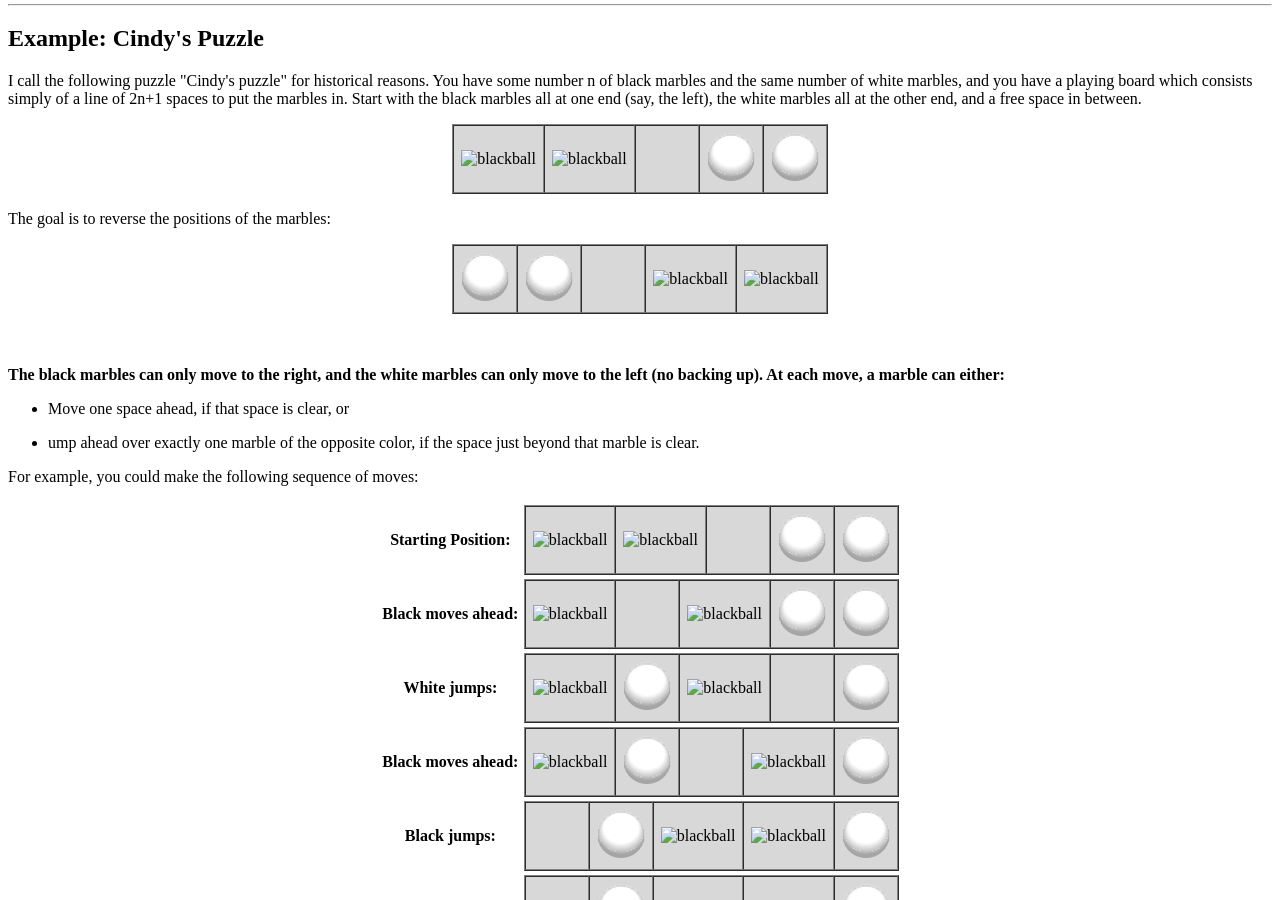
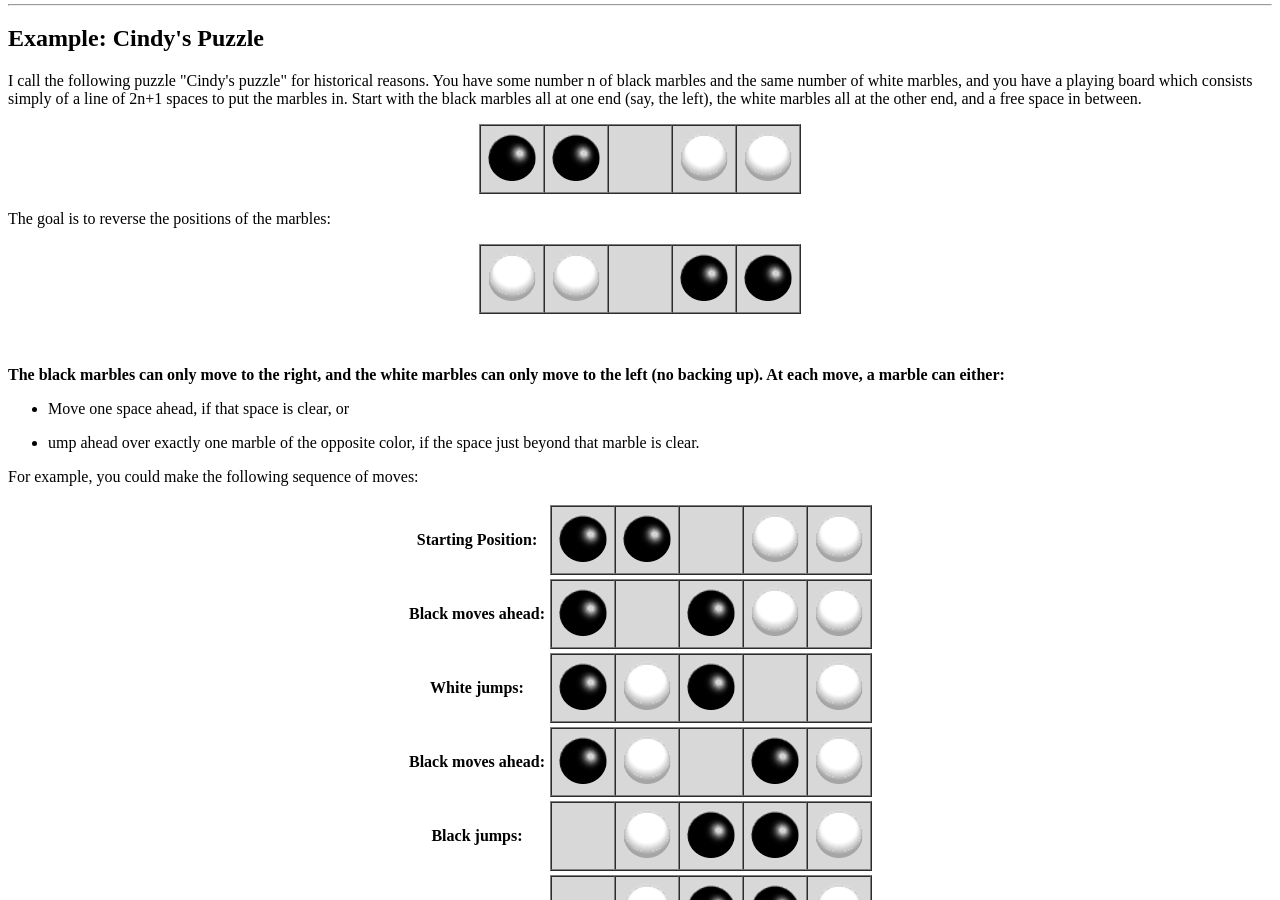
Before and after one commit to princerajchauhan/Backtracking-Project, a plain HTML site: page index.html in a window 1280 px wide. Shown: the part 11100-12000 px from the top of the page. Drawn offline with Linux system fonts and the light colour scheme; the site is published under a folder, as on GitHub Pages, so addresses that start at the root find nothing.

Commit message:
Blackball source

```diff
--- a/index.html
+++ b/index.html
@@ -755,8 +755,8 @@
 
     <table border="1px" cellspacing="0" cellpadding="7px" align="center">
         <tr>
-            <td bgcolor="#D8D8D8"><img src="/black-ball/black-ball.png" alt="blackball"></td>
-            <td bgcolor="#D8D8D8"><img src="/black-ball/black-ball.png" alt="blackball"></td>
+            <td bgcolor="#D8D8D8"><img src="./black-ball/black-ball.png" alt="blackball"></td>
+            <td bgcolor="#D8D8D8"><img src="./black-ball/black-ball.png" alt="blackball"></td>
             <td bgcolor="#D8D8D8" width="48px"></td>
             <td bgcolor="#D8D8D8"><img src="./white-ball/white-ball.png" alt="whiteball"></td>
             <td bgcolor="#D8D8D8"><img src="./white-ball/white-ball.png" alt="whiteball"></td>
@@ -770,8 +770,8 @@
             <td bgcolor="#D8D8D8"><img src="./white-ball/white-ball.png" alt="whiteball"></td>
             <td bgcolor="#D8D8D8"><img src="./white-ball/white-ball.png" alt="whiteball"></td>
             <td bgcolor="#D8D8D8" width="48px"></td>
-            <td bgcolor="#D8D8D8"><img src="/black-ball/black-ball.png" alt="blackball"></td>
-            <td bgcolor="#D8D8D8"><img src="/black-ball/black-ball.png" alt="blackball"></td>
+            <td bgcolor="#D8D8D8"><img src="./black-ball/black-ball.png" alt="blackball"></td>
+            <td bgcolor="#D8D8D8"><img src="./black-ball/black-ball.png" alt="blackball"></td>
         </tr>
     </table><br><br>
     <p><b>The black marbles can only move to the right, and the white marbles can only move to the left (no backing up).
@@ -796,8 +796,8 @@
             <td>
                 <table border="1px" cellspacing="0" cellpadding="7px" align="center">
                     <tr>
-                        <td bgcolor="#D8D8D8"><img src="/black-ball/black-ball.png" alt="blackball"></td>
-                        <td bgcolor="#D8D8D8"><img src="/black-ball/black-ball.png" alt="blackball"></td>
+                        <td bgcolor="#D8D8D8"><img src="./black-ball/black-ball.png" alt="blackball"></td>
+                        <td bgcolor="#D8D8D8"><img src="./black-ball/black-ball.png" alt="blackball"></td>
                         <td bgcolor="#D8D8D8" width="48px"></td>
                         <td bgcolor="#D8D8D8"><img src="./white-ball/white-ball.png" alt="whiteball"></td>
                         <td bgcolor="#D8D8D8"><img src="./white-ball/white-ball.png" alt="whiteball"></td>
@@ -810,9 +810,9 @@
             <td>
                 <table border="1px" cellspacing="0" cellpadding="7px" align="center">
                     <tr>
-                        <td bgcolor="#D8D8D8"><img src="/black-ball/black-ball.png" alt="blackball"></td>
+                        <td bgcolor="#D8D8D8"><img src="./black-ball/black-ball.png" alt="blackball"></td>
                         <td bgcolor="#D8D8D8" width="48px"></td>
-                        <td bgcolor="#D8D8D8"><img src="/black-ball/black-ball.png" alt="blackball"></td>
+                        <td bgcolor="#D8D8D8"><img src="./black-ball/black-ball.png" alt="blackball"></td>
                         <td bgcolor="#D8D8D8"><img src="./white-ball/white-ball.png" alt="whiteball"></td>
                         <td bgcolor="#D8D8D8"><img src="./white-ball/white-ball.png" alt="whiteball"></td>
                     </tr>
@@ -824,9 +824,9 @@
             <td>
                 <table border="1px" cellspacing="0" cellpadding="7px" align="center">
                     <tr>
-                        <td bgcolor="#D8D8D8"><img src="/black-ball/black-ball.png" alt="blackball"></td>
+                        <td bgcolor="#D8D8D8"><img src="./black-ball/black-ball.png" alt="blackball"></td>
                         <td bgcolor="#D8D8D8"><img src="./white-ball/white-ball.png" alt="whiteball"></td>
-                        <td bgcolor="#D8D8D8"><img src="/black-ball/black-ball.png" alt="blackball"></td>
+                        <td bgcolor="#D8D8D8"><img src="./black-ball/black-ball.png" alt="blackball"></td>
                         <td bgcolor="#D8D8D8" width="48px"></td>
                         <td bgcolor="#D8D8D8"><img src="./white-ball/white-ball.png" alt="whiteball"></td>
                     </tr>
@@ -838,10 +838,10 @@
             <td>
                 <table border="1px" cellspacing="0" cellpadding="7px" align="center">
                     <tr>
-                        <td bgcolor="#D8D8D8"><img src="/black-ball/black-ball.png" alt="blackball"></td>
+                        <td bgcolor="#D8D8D8"><img src="./black-ball/black-ball.png" alt="blackball"></td>
                         <td bgcolor="#D8D8D8"><img src="./white-ball/white-ball.png" alt="whiteball"></td>
                         <td bgcolor="#D8D8D8" width="48px"></td>
-                        <td bgcolor="#D8D8D8"><img src="/black-ball/black-ball.png" alt="blackball"></td>
+                        <td bgcolor="#D8D8D8"><img src="./black-ball/black-ball.png" alt="blackball"></td>
                         <td bgcolor="#D8D8D8"><img src="./white-ball/white-ball.png" alt="whiteball"></td>
                     </tr>
                 </table>
@@ -854,8 +854,8 @@
                     <tr>
                         <td bgcolor="#D8D8D8" width="48px"></td>
                         <td bgcolor="#D8D8D8"><img src="./white-ball/white-ball.png" alt="whiteball"></td>
-                        <td bgcolor="#D8D8D8"><img src="/black-ball/black-ball.png" alt="blackball"></td>
-                        <td bgcolor="#D8D8D8"><img src="/black-ball/black-ball.png" alt="blackball"></td>
+                        <td bgcolor="#D8D8D8"><img src="./black-ball/black-ball.png" alt="blackball"></td>
+                        <td bgcolor="#D8D8D8"><img src="./black-ball/black-ball.png" alt="blackball"></td>
                         <td bgcolor="#D8D8D8"><img src="./white-ball/white-ball.png" alt="whiteball"></td>
                     </tr>
                 </table>
@@ -868,8 +868,8 @@
                     <tr>
                         <td bgcolor="#D8D8D8" width="48px"></td>
                         <td bgcolor="#D8D8D8"><img src="./white-ball/white-ball.png" alt="whiteball"></td>
-                        <td bgcolor="#D8D8D8"><img src="/black-ball/black-ball.png" alt="blackball"></td>
-                        <td bgcolor="#D8D8D8"><img src="/black-ball/black-ball.png" alt="blackball"></td>
+                        <td bgcolor="#D8D8D8"><img src="./black-ball/black-ball.png" alt="blackball"></td>
+                        <td bgcolor="#D8D8D8"><img src="./black-ball/black-ball.png" alt="blackball"></td>
                         <td bgcolor="#D8D8D8"><img src="./white-ball/white-ball.png" alt="whiteball"></td>
                     </tr>
                 </table>
```
